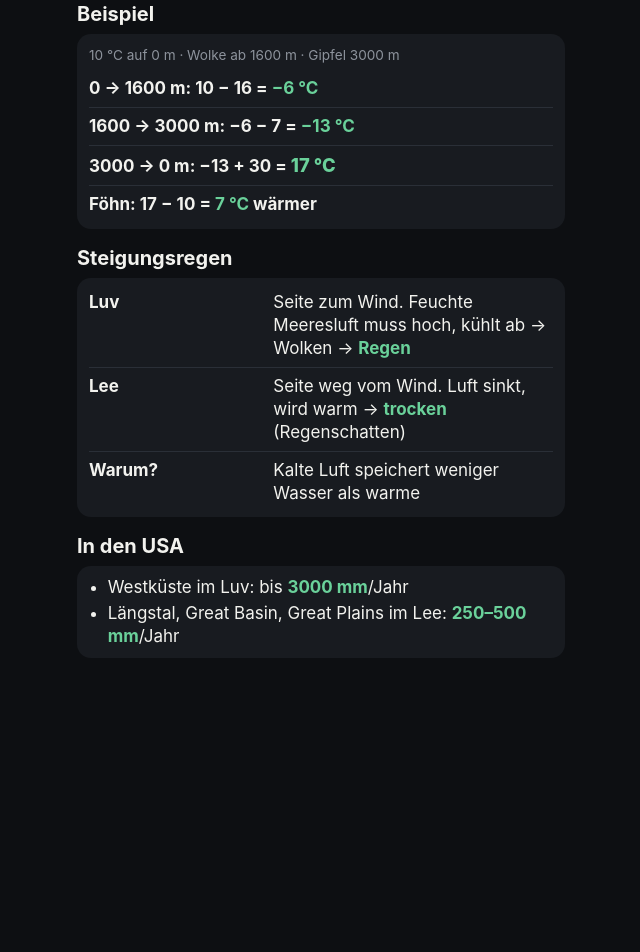
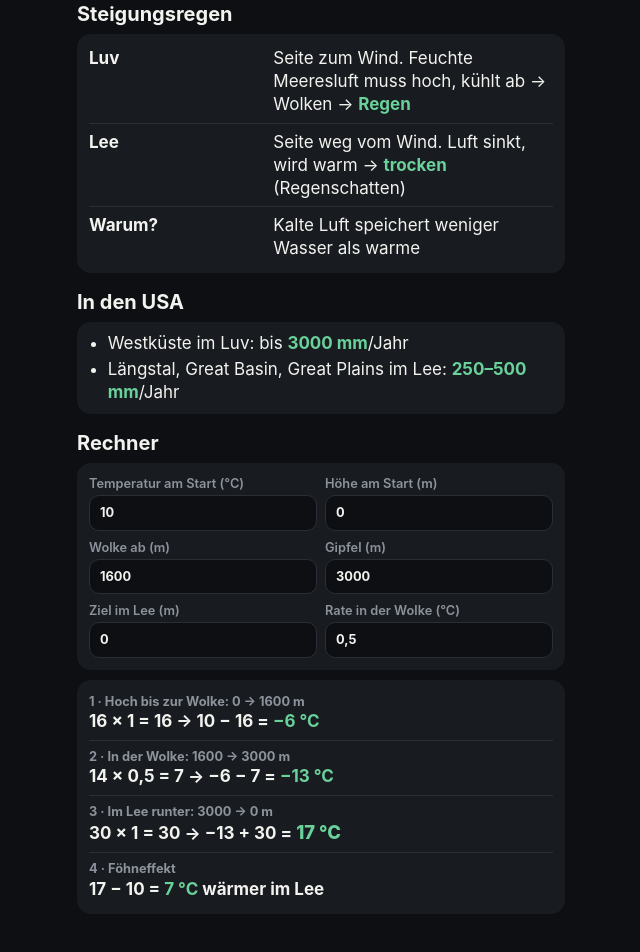
Before and after one commit to Maxi3011-ui/geo-amerika-lernzettel, a plain HTML site: page index.html in a window 1280 px wide. Shown: the part 416-1368 px from the top of the page, without its empty margins (319-959 px from the left). Before the commit the page ends 1124 px from the top, so only its background shows below. Drawn offline with Linux system fonts and the light colour scheme.

Commit message:
Beispiel raus, Rechner ans Ende vom Luv/Lee-Reiter
Co-Authored-By: Claude Opus 5.5 <noreply@anthropic.com>

```diff
--- a/index.html
+++ b/index.html
@@ -62,6 +62,13 @@
 
   .formel { font-weight: 800; font-size: 1.05rem; text-align: center; padding: 8px 0; }
 
+  .inputs { display: grid; grid-template-columns: 1fr 1fr; gap: 8px; padding: 6px 0; }
+  .inputs label { display: flex; flex-direction: column; gap: 3px; font-size: 0.8rem; color: var(--muted); font-weight: 600; }
+  .inputs input {
+    width: 100%; padding: 8px 10px; border-radius: 10px; border: 1px solid var(--line);
+    background: var(--bg); color: var(--ink); font: inherit; font-weight: 700;
+  }
+  .inputs input:focus { outline: 2px solid var(--acc); border-color: transparent; }
   .step { padding: 7px 0; border-bottom: 1px solid var(--line); }
   .step:last-child { border-bottom: 0; }
   .step .t { color: var(--muted); font-size: 0.8rem; font-weight: 700; }
@@ -92,6 +99,9 @@
     .row { grid-template-columns: 1fr; gap: 0; padding: 5px 0; }
     .m { font-size: 0.72rem; }
     .formel { font-size: 0.95rem; padding: 5px 0; }
+    .inputs { grid-template-columns: 1fr; gap: 4px; }
+    .inputs label { font-size: 0.72rem; }
+    .inputs input { padding: 4px 6px; font-size: 0.95rem; border-radius: 7px; }
     .step .t { font-size: 0.72rem; }
     .res { font-size: 1rem; }
     summary { padding: 6px 0; }
@@ -119,15 +129,6 @@
       <p class="m">Wolke beginnt am Kondensationsniveau. In der Wolke nur 0,5 °C, weil Kondensation Wärme freisetzt. Liegt der Gipfel tiefer: keine Wolke, überall 1 °C.</p>
     </div>
 
-    <h2>Beispiel</h2>
-    <div class="card">
-      <p class="m">10 °C auf 0 m · Wolke ab 1600 m · Gipfel 3000 m</p>
-      <div class="step"><div class="c">0 → 1600 m: 10 − 16 = <b>−6 °C</b></div></div>
-      <div class="step"><div class="c">1600 → 3000 m: −6 − 7 = <b>−13 °C</b></div></div>
-      <div class="step"><div class="c">3000 → 0 m: −13 + 30 = <span class="res">17 °C</span></div></div>
-      <div class="step"><div class="c">Föhn: 17 − 10 = <b>7 °C</b> wärmer</div></div>
-    </div>
-
     <h2>Steigungsregen</h2>
     <div class="card">
       <div class="row"><div class="k">Luv</div><div>Seite zum Wind. Feuchte Meeresluft muss hoch, kühlt ab → Wolken → <b>Regen</b></div></div>
@@ -142,6 +143,19 @@
         <li>Längstal, Great Basin, Great Plains im Lee: <b>250–500 mm</b>/Jahr</li>
       </ul>
     </div>
+
+    <h2>Rechner</h2>
+    <div class="card">
+      <div class="inputs" id="calc">
+        <label>Temperatur am Start (°C)<input inputmode="decimal" autocomplete="off" data-k="t0" value="10"></label>
+        <label>Höhe am Start (m)<input inputmode="decimal" autocomplete="off" data-k="h0" value="0"></label>
+        <label>Wolke ab (m)<input inputmode="decimal" autocomplete="off" data-k="kn" value="1600"></label>
+        <label>Gipfel (m)<input inputmode="decimal" autocomplete="off" data-k="g" value="3000"></label>
+        <label>Ziel im Lee (m)<input inputmode="decimal" autocomplete="off" data-k="he" value="0"></label>
+        <label>Rate in der Wolke (°C)<input inputmode="decimal" autocomplete="off" data-k="f" value="0,5"></label>
+      </div>
+    </div>
+    <div class="card" id="out"></div>
   </section>
 
   <!-- ================= KLIMADIAGRAMM ================= -->
@@ -313,7 +327,43 @@ tabs.forEach(b => b.addEventListener('click', () => {
   window.scrollTo(0, 0);
 }));
 
-const fmt = n => (Math.round(n * 10) / 10).toString().replace('.', ',');
+const fmt = n => (Math.round(n * 10) / 10).toString().replace('.', ',').replace('-', '−');
+const parse = s => parseFloat(String(s).trim().replace(',', '.').replace('−', '-'));
+
+/* ===== Luv/Lee-Rechner ===== */
+function rechne() {
+  const v = {};
+  let ok = true;
+  document.querySelectorAll('#calc input').forEach(i => { v[i.dataset.k] = parse(i.value); if (!isFinite(v[i.dataset.k])) ok = false; });
+  const out = document.getElementById('out');
+  if (!ok) { out.innerHTML = '<div class="step m">Bitte alle Felder mit Zahlen füllen.</div>'; return; }
+  const { t0, h0, kn, g, he, f } = v;
+  if (g <= h0) { out.innerHTML = '<div class="step m">Der Gipfel muss höher liegen als der Start.</div>'; return; }
+  if (he > g) { out.innerHTML = '<div class="step m">Das Ziel im Lee darf nicht höher als der Gipfel sein.</div>'; return; }
+  let nr = 0;
+  const zeile = (t, c) => `<div class="step"><div class="t">${++nr} · ${t}</div><div class="c">${c}</div></div>`;
+  const m = d => fmt(d / 100);
+  let html = '', tg;
+  if (kn >= g) {
+    tg = t0 - (g - h0) / 100;
+    html += zeile(`Hoch ohne Wolke: ${fmt(h0)} → ${fmt(g)} m`, `${m(g - h0)} × 1 = ${fmt((g - h0) / 100)} → ${fmt(t0)} − ${fmt((g - h0) / 100)} = <b>${fmt(tg)} °C</b>`);
+    html += '<div class="step m">Gipfel liegt unter der Wolkengrenze: keine Wolke, kein Regen.</div>';
+  } else {
+    const start = Math.max(kn, h0);
+    const tk = t0 - (start - h0) / 100;
+    if (start > h0) html += zeile(`Hoch bis zur Wolke: ${fmt(h0)} → ${fmt(start)} m`, `${m(start - h0)} × 1 = ${fmt((start - h0) / 100)} → ${fmt(t0)} − ${fmt((start - h0) / 100)} = <b>${fmt(tk)} °C</b>`);
+    const d = (g - start) / 100 * f;
+    tg = tk - d;
+    html += zeile(`In der Wolke: ${fmt(start)} → ${fmt(g)} m`, `${m(g - start)} × ${fmt(f)} = ${fmt(d)} → ${fmt(tk)} − ${fmt(d)} = <b>${fmt(tg)} °C</b>`);
+  }
+  const up = (g - he) / 100;
+  const te = tg + up;
+  html += zeile(`Im Lee runter: ${fmt(g)} → ${fmt(he)} m`, `${m(g - he)} × 1 = ${fmt(up)} → ${fmt(tg)} + ${fmt(up)} = <span class="res">${fmt(te)} °C</span>`);
+  if (he === h0) html += zeile('Föhneffekt', `${fmt(te)} − ${fmt(t0)} = <b>${fmt(te - t0)} °C</b> wärmer im Lee`);
+  out.innerHTML = html;
+}
+document.getElementById('calc').addEventListener('input', rechne);
+rechne();
 
 /* ===== Klimadiagramm Sacramento ===== */
 const MON = ['J','F','M','A','M','J','J','A','S','O','N','D'];
```
